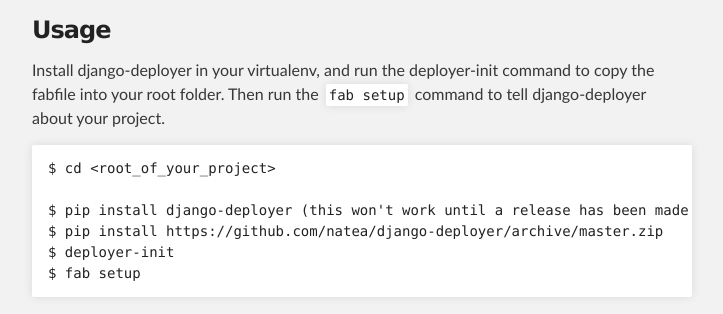
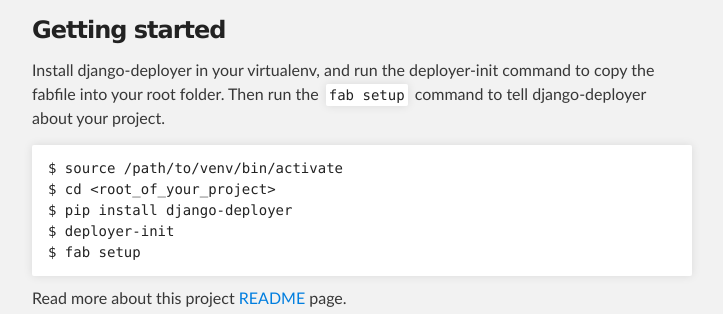
Before and after one commit to natea/django-deployer, a plain HTML site: page index.html in a window 1280 px wide. Shown: the part 783-1097 px from the top of the page, without its empty margins (288-1011 px from the left). Drawn offline with Linux system fonts and the light colour scheme.

```diff
--- a/index.html
+++ b/index.html
@@ -46,17 +46,18 @@
 <li><a href="http://docs.aws.amazon.com/elasticbeanstalk/latest/dg/create_deploy_Python_django.html">Amazon Elastic Beanstalk</a></li>
 <li><a href="https://developers.google.com/appengine/docs/python/cloud-sql/django">Google App Engine</a></li>
 <li><a href="http://www.windowsazure.com/en-us/develop/python/tutorials/web-app-with-django/">Microsoft Azure</a></li>
-</ul><h3>Usage</h3>
+</ul><h3>Getting started</h3>
 
 <p>Install django-deployer in your virtualenv, and run the deployer-init command to copy the fabfile into your root folder. Then run the <code>fab setup</code> command to tell django-deployer about your project.</p>
 
-<pre><code>$ cd &lt;root_of_your_project&gt;
-
-$ pip install django-deployer (this won't work until a release has been made to PyPi, so in the meantime, use the following)
-$ pip install https://github.com/natea/django-deployer/archive/master.zip
+<pre><code>$ source /path/to/venv/bin/activate
+$ cd &lt;root_of_your_project&gt;
+$ pip install django-deployer
 $ deployer-init
 $ fab setup
 </code></pre>
+
+<p>Read more about this project <a href="https://github.com/natea/django-deployer/README.rst">README</a> page.</p>
 
 <h3>Development</h3>
 
```
Also changed, not shown: params.json (+1 -1 lines).
